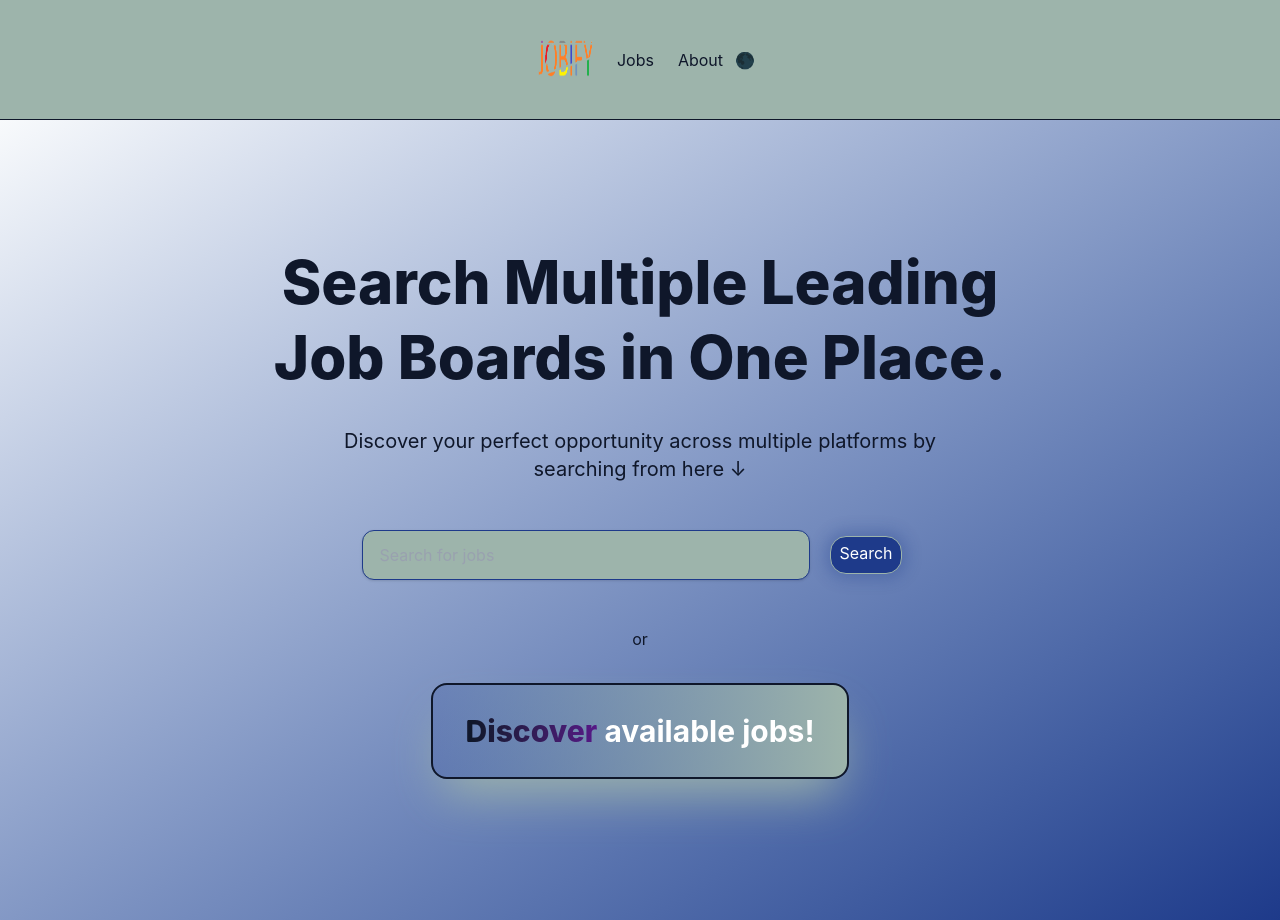
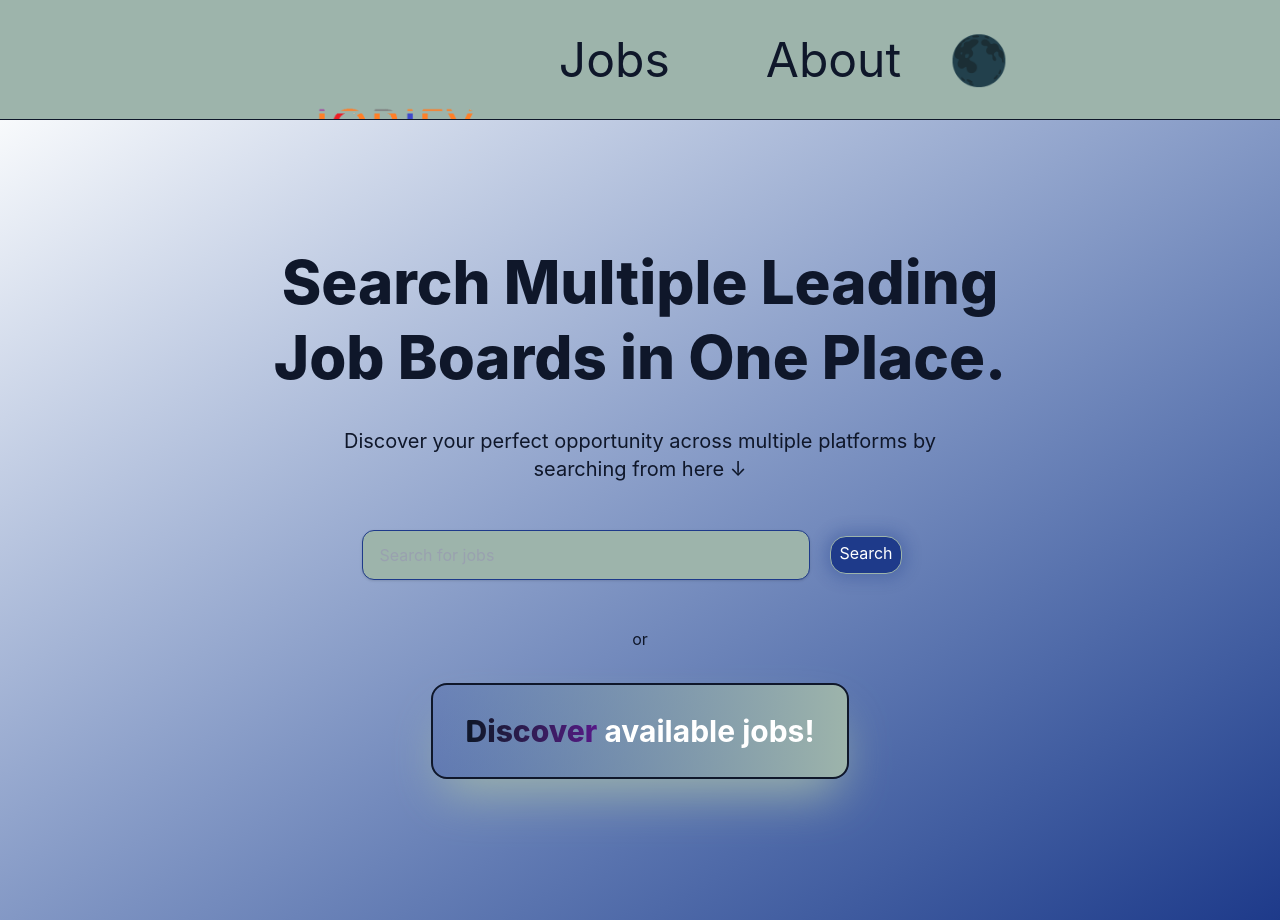
Before and after one commit to Mohammareh/Job-Filtering-DashBoard, a React (Vite) app: page / in a window 1280 px wide. Built offline with nearby package versions, Linux system fonts and the light colour scheme.

Commit message:
fixed some image problems

```diff
--- a/src/components/DarkModeToggle.jsx
+++ b/src/components/DarkModeToggle.jsx
@@ -23,7 +23,7 @@ export default function DarkModeToggle() {
   return (
     <button
       onClick={() => setDarkMode(!darkMode)}
-      className=" rounded-md cursor-pointer hover:opacity-90 transition-opacity"
+      className="sm:text-2xl md:text-5xl rounded-md cursor-pointer hover:opacity-90 transition-opacity"
     >
       {darkMode ? "☀️" : "🌑"}
     </button>
--- a/src/components/NavBar.jsx
+++ b/src/components/NavBar.jsx
@@ -25,10 +25,10 @@ export function NavBar() {
 
   return (
     <>
-      <nav className="flex w-full overflow-x-hidden text-brand-text bg-brand-secondary border-b h-[15vh] justify-around">
+      <nav className="flex w-full items-center overflow-hidden text-brand-text bg-brand-secondary border-b h-[15vh] justify-around">
         <div className="flex ">
           <img
-            className="w-20 cursor-pointer "
+            className="w-20 sm:w-40 sm:h-40 sm:text-4xl sm:mt-15 text-center md:w-60 md:h-60 md:mt-35 md:text-5xl self-center object-contain h-20 cursor-pointer "
             onClick={() => {
               handleClick("home");
             }}
@@ -38,13 +38,13 @@ export function NavBar() {
 
           <button
             onClick={() => handleClick("jobs")}
-            className="rounded-2xl text-1xl my-3 mx-1 px-2 scrollbar-none cursor-pointer duration-200 hover:scale-105"
+            className="rounded-2xl sm:text-2xl md:text-5xl md:mx-10 sm:mx-5 text-1xl my-3 mx-1 px-2 scrollbar-none cursor-pointer duration-200 hover:scale-105"
           >
             Jobs
           </button>
           <button
             onClick={() => handleClick("about")}
-            className="rounded-2xl text-1xl my-3 mx-1 px-2 scrollbar-none cursor-pointer duration-200 hover:scale-105"
+            className="rounded-2xl sm:text-2xl md:text-5xl md:mx-10 sm:mx-5 text-1xl my-3 mx-1 px-2 scrollbar-none cursor-pointer duration-200 hover:scale-105"
           >
             About
           </button>
```
